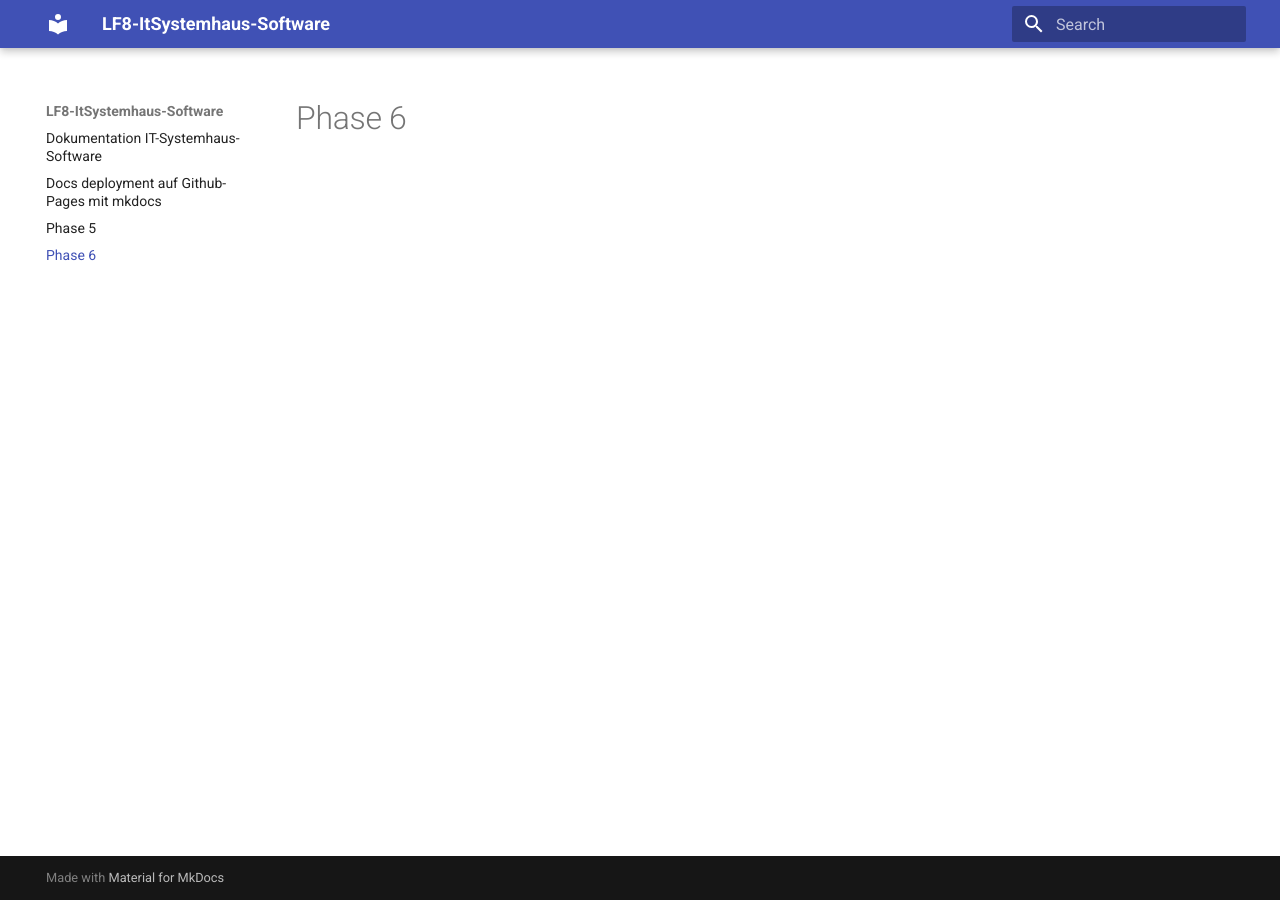
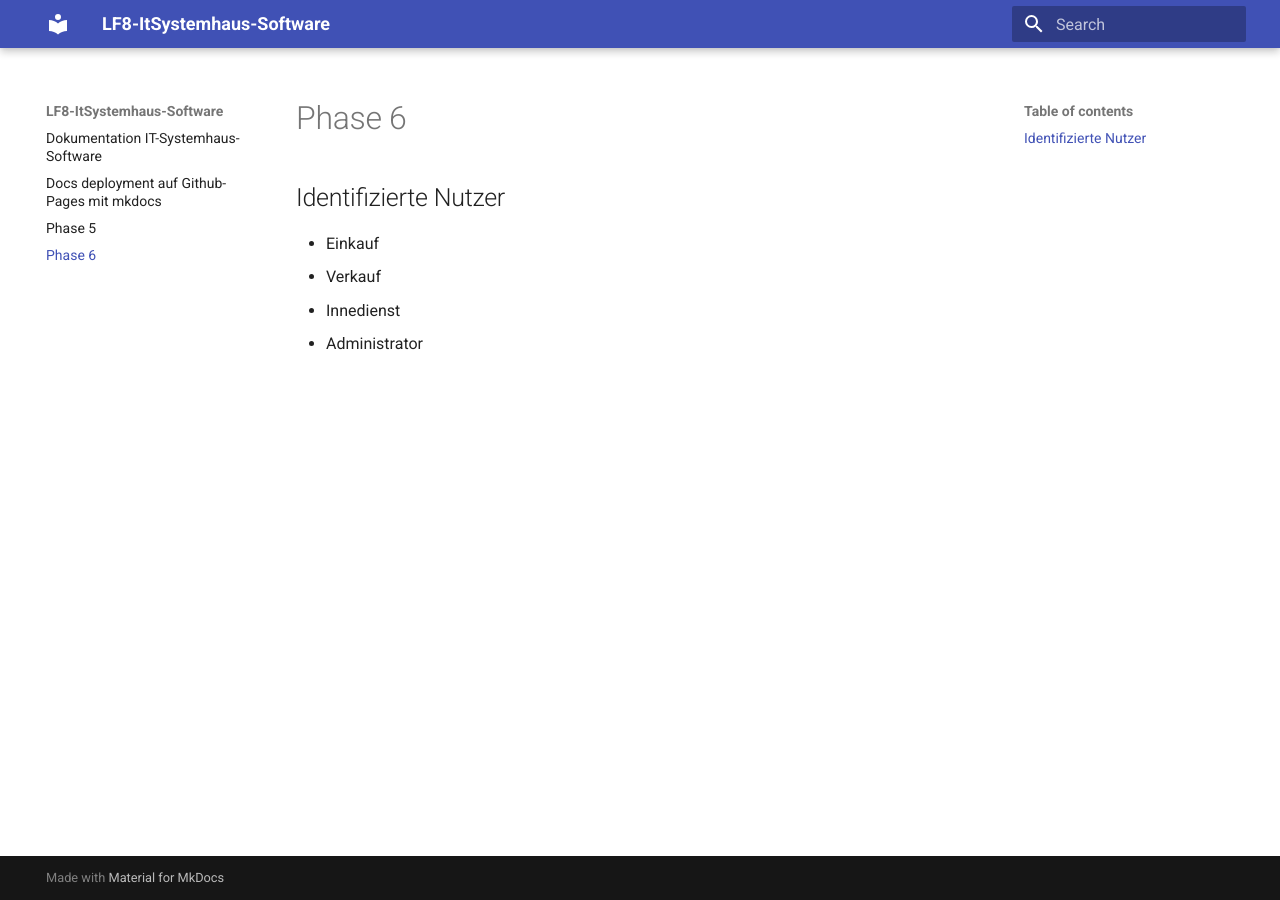
Before and after one commit to fabi321/lf8-itsystemhaus-software, an MkDocs documentation site: the page built from docs/phase6.md, in a window 1280 px wide. Built offline with MkDocs 1.6.1 and Material for MkDocs 9.7.7, drawn with Linux system fonts in a browser that asks for light colours.

Commit message:
Update phase6.md

```diff
--- a/docs/phase6.md
+++ b/docs/phase6.md
@@ -1 +1,8 @@
 # Phase 6
+
+## Identifizierte Nutzer
+
+- Einkauf
+- Verkauf
+- Innedienst
+- Administrator
```
